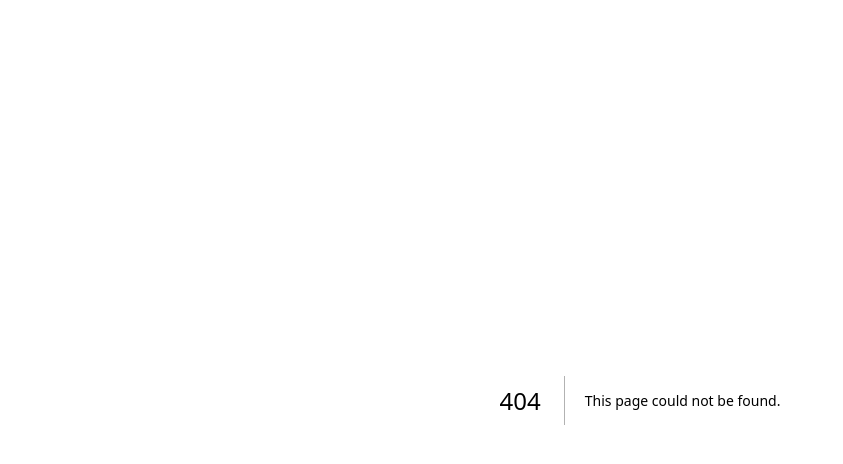
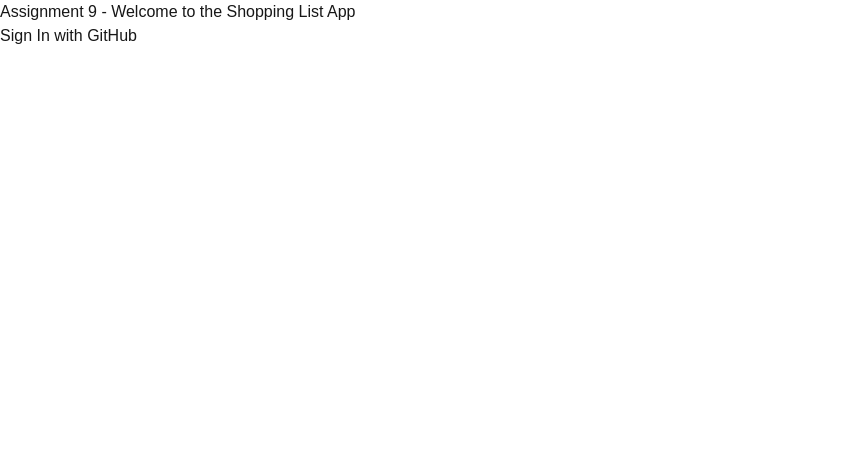
Before and after one commit to DeiterEdradan/cprg306-assignments, a Next.js app: page /week-9 in a window 1280 px wide. Before the commit this address had no page. Shown: the top 464 px of the page, without its empty margins (0-843 px from the left). Built offline with nearby package versions, Linux system fonts and the light colour scheme; no server answers.

Commit message:
Create page.js

```diff
--- /dev/null
+++ b/app/week-9/page.js
@@ -0,0 +1,38 @@
+"use client";
+import Link from "next/link";
+import { useUserAuth } from "./_utils/auth-context";
+
+// Use the useUserAuth hook to get the user object and the login and logout functions
+export default function Page() {
+    const { user, gitHubSignIn, firebaseSignOut } = useUserAuth();
+
+    // Sign in to Firebase with GitHub authentication
+const handleSignIn = async () => {
+    await gitHubSignIn();
+};
+
+// Sign out of Firebase
+const handleSignOut = async () => {
+    await firebaseSignOut();
+};
+
+// Display some of the user's information
+return (
+    <div>
+        <h1>Assignment 9 - Welcome to the Shopping List App</h1>
+        <p>
+            {user ? (
+                <button onClick={handleSignOut}>Sign Out</button>
+            ) : (
+                <button onClick={handleSignIn}>Sign In with GitHub</button>
+            )}
+        </p>
+        {user && (
+            <p>Welcome, {user.displayName}, Your email is {user.email}. and here is your image! <img src={user.photoURL}/></p>
+        )}
+        {user && (
+            <Link href="/week-9/shopping-list">Shopping List Here</Link>
+        )}
+    </div>
+    );
+}
```
